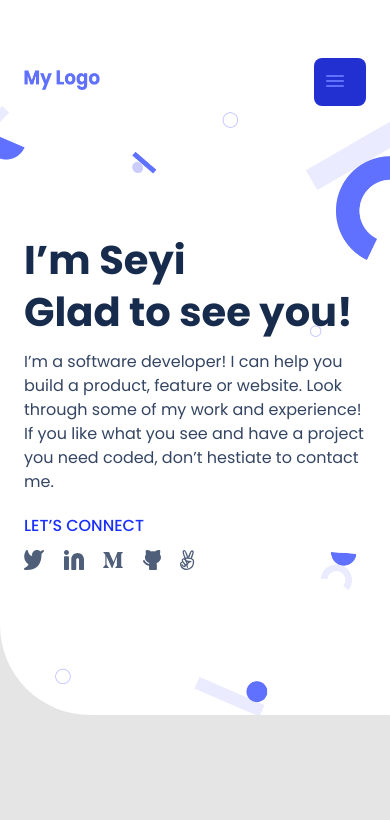
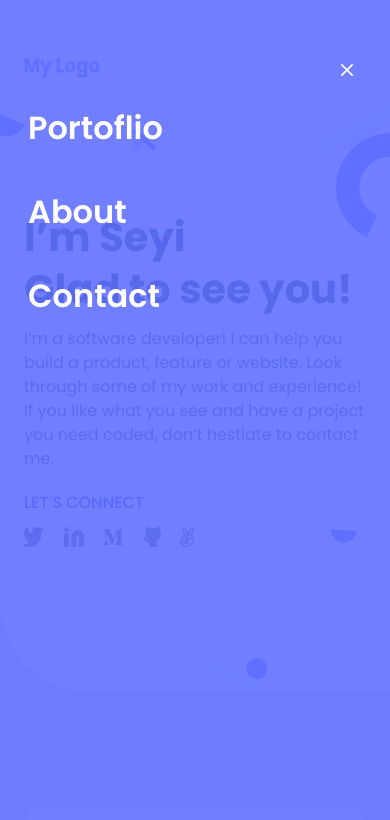
Before and after one commit to seyioyemade/portfolio, a website: page index.html in a window 390 px wide. Both pictures are taken after a click on the button 340 px from the left and 82 px from the top of the page. Shown: the top 820 px of the page. Drawn offline with Linux system fonts and the light colour scheme.

Commit message:
Add mobile menu

```diff
--- a/index.html
+++ b/index.html
@@ -20,7 +20,16 @@
           <li><a href="#">About</a></li>
           <li><a href="#">Contact</a></li>
         </ul>
-        <button><img src="images/Hamburger.png" alt="menu" class="mobile-menu"></button>
+        <button class="nohover"><img src="images/Hamburger.png" alt="menu" class="mobile-menu"></button>
+        <button class="nohover"><img src="images/close.svg" alt="menu" class="mobile-menu hide close"></button>
+        <div class="mobile-menu-canvas">
+          <ul>
+            <li><a href="#">Portoflio</a></li>
+            <li><a href="#">About</a></li>
+            <li><a href="#">Contact</a></li>
+          </ul>
+
+        </div>
       </nav>
     </header>
 
@@ -181,5 +190,6 @@
       </section>
     </main>
   </div>
+  <script src="script.js"></script>
 </body>
 </html>
--- a/script.js
+++ b/script.js
@@ -0,0 +1,13 @@
+const container = document.querySelector('.container');
+const mobileMenuIcons = document.querySelectorAll('nav > button > img');
+const mobileMenuCanvas = document.querySelector('.mobile-menu-canvas');
+
+for (let i = 0; i < mobileMenuIcons.length; i++) {
+  mobileMenuIcons[i].addEventListener('click',function() {
+    container.classList.toggle('show');
+    mobileMenuCanvas.classList.toggle('show');
+    mobileMenuIcons[0].classList.toggle('hide');
+    mobileMenuIcons[1].classList.toggle('hide');
+
+  });
+}
--- a/styles.css
+++ b/styles.css
@@ -47,6 +47,45 @@ p {
   font-style: normal;
 }
 
+.mobile-menu-canvas {
+  display: none;
+  height: 100%;
+  width: 100%;
+  z-index: 1;
+  position: fixed;
+  left: 0;
+  top: 0;
+  background-color: #6070ffe3;
+  overflow-x: hidden;
+}
+
+.mobile-menu-canvas ul {
+  position: relative;
+  left: 2.8rem;
+  top: 10.6rem;
+}
+
+.mobile-menu-canvas li>a {
+  color: white;
+  text-decoration: none;
+  font-weight: 600;
+  font-size: 3.2rem;
+  line-height: 4.4rem;
+}
+
+.mobile-menu-canvas li:nth-child(2) {
+  margin: 4rem 0
+}
+
+.show{
+  display: block;
+  position: fixed;
+}
+
+.hide{
+  display: none;
+}
+
 button {
   border: 1px solid #6070ff;
   border-radius: 8px;
@@ -64,6 +103,7 @@ button {
 
 nav > button {
   border: none;
+  padding: 0;
 }
 
 .contact-form button {
@@ -87,6 +127,11 @@ button:focus {
 .contact-form button:hover {
   background: #2230d2;
   color: #fff;
+}
+
+.nohover:hover {
+  background: none;
+  box-shadow: none;
 }
 
 .connect {
@@ -114,7 +159,13 @@ button:focus {
   margin-right: 1rem;
   width: 18px;
   height: 12px;
+  position: relative;
+  z-index: 2;
 }
+
+/* .close {
+  display: none;
+} */
 
 .logo {
   width: 76px;
```
Also changed, not shown: images/close.svg (added).
